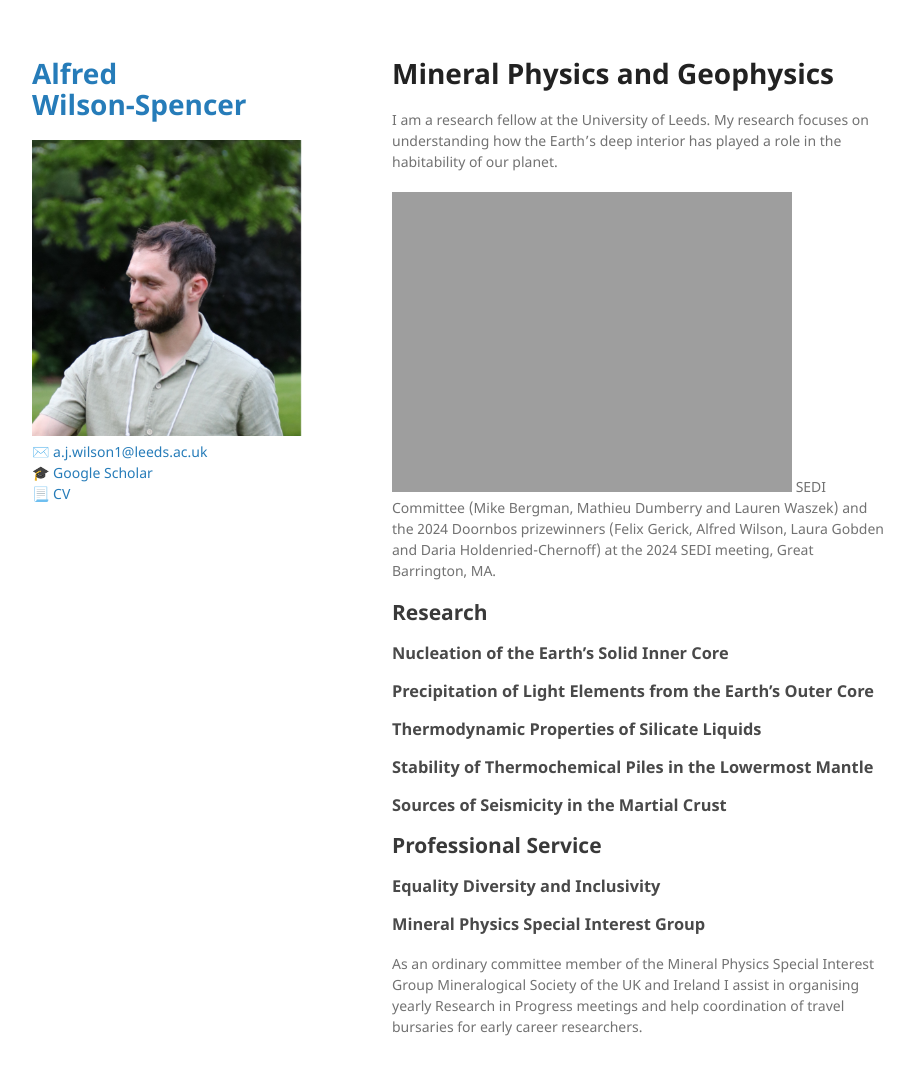
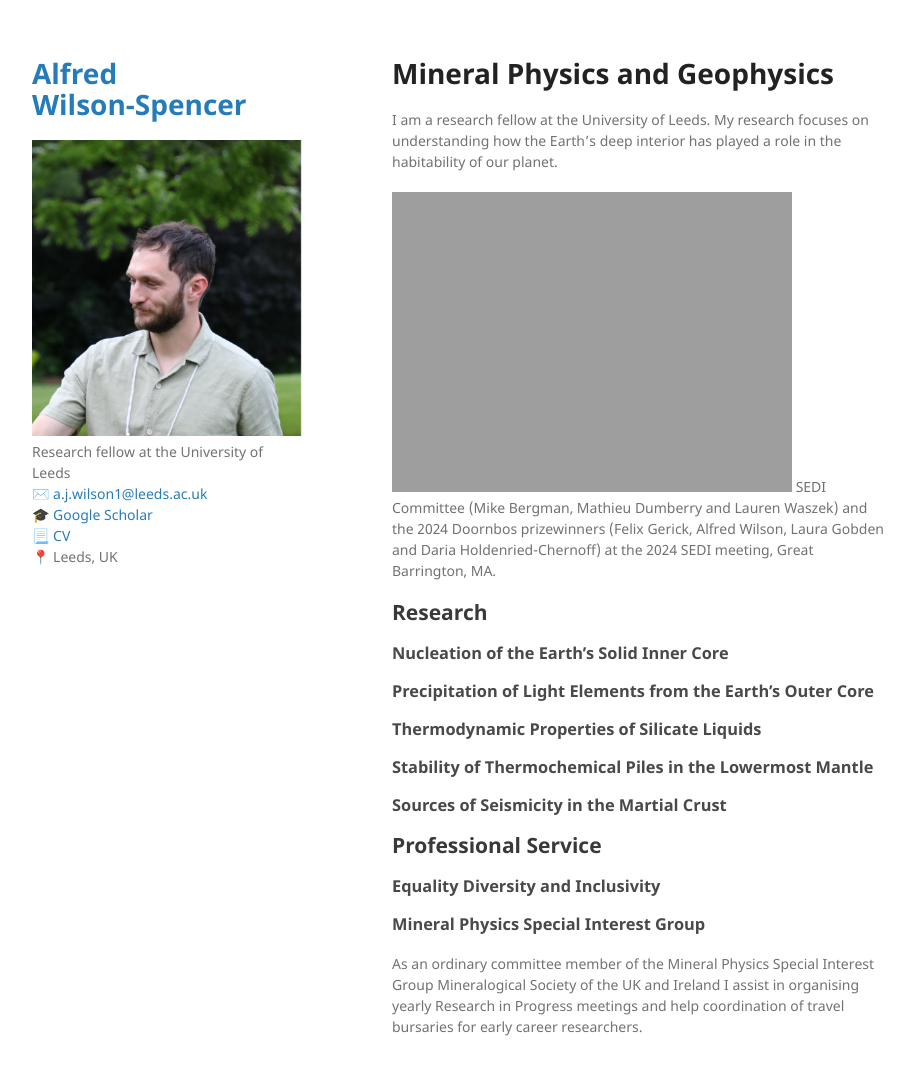
Before and after one commit to Fwilson93/Portfolio, a Jekyll site: the page built from index.md, in a window 1280 px wide and 1107 px high. Shown: the top 1075 px of the window, without its empty margins (178-1092 px from the left). Built offline with Jekyll 4.4.1, drawn with Linux system fonts in a browser that asks for light colours; our own code applies the rules of GitHub Pages for plain Markdown files.

Commit message:
Update _config.yml

```diff
--- a/_config.yml
+++ b/_config.yml
@@ -2,9 +2,11 @@ title: Alfred<br/>Wilson-Spencer
 
 logo: /assets/img/SEDI_side_profile.jpg
 
-description: <a href="mailto:a.j.wilson1@leeds.ac.uk">✉️ a.j.wilson1@leeds.ac.uk</a> <br/>
+description: Research fellow at the University of Leeds <br/>
+             <a href="mailto:a.j.wilson1@leeds.ac.uk">✉️ a.j.wilson1@leeds.ac.uk</a> <br/>
              <a href="https://scholar.google.co.uk/citations?hl=en&user=POyerY0AAAAJ&view_op=list_works&sortby=pubdate">🎓 Google Scholar </a> <br/>
              <a href="https://fwilson93.github.io/Portfolio/assets/AJWS_CV.pdf">📃 CV </a>  <br/>
+             📍 Leeds, UK
 
 show_downloads: false
 
```
